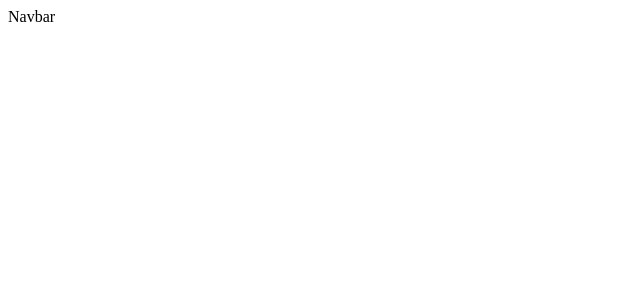
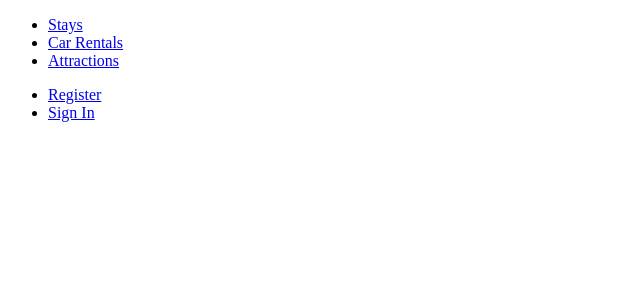
Before and after one commit to Ljusaj123/Reservation-App, a React (Create React App) app: page / in a window 1280 px wide. Shown: the top 300 px of the page, without its empty margins (0-640 px from the left). Built offline with nearby package versions, Linux system fonts and the light colour scheme.

Commit message:
jsx for navbar

```diff
--- a/src/components/navbar/Navbar.js
+++ b/src/components/navbar/Navbar.js
@@ -1,5 +1,38 @@
 import React from "react";
 
 export const Navbar = () => {
-  return <div>Navbar</div>;
+  return (
+    <nav>
+      <ul className="nav__list">
+        <li className="nav__item">
+          <a href="#" className="nav__link">
+            Stays
+          </a>
+        </li>
+        <li className="nav__item">
+          <a href="#" className="nav__link">
+            Car Rentals
+          </a>
+        </li>
+        <li className="nav__item">
+          <a href="#" className="nav__link">
+            {" "}
+            Attractions
+          </a>
+        </li>
+      </ul>
+      <ul className="nav__list">
+        <li className="nav__item">
+          <a href="#" className="nav__link">
+            Register
+          </a>
+        </li>
+        <li className="nav__item">
+          <a href="#" className="nav__link">
+            Sign In
+          </a>
+        </li>
+      </ul>
+    </nav>
+  );
 };
```
